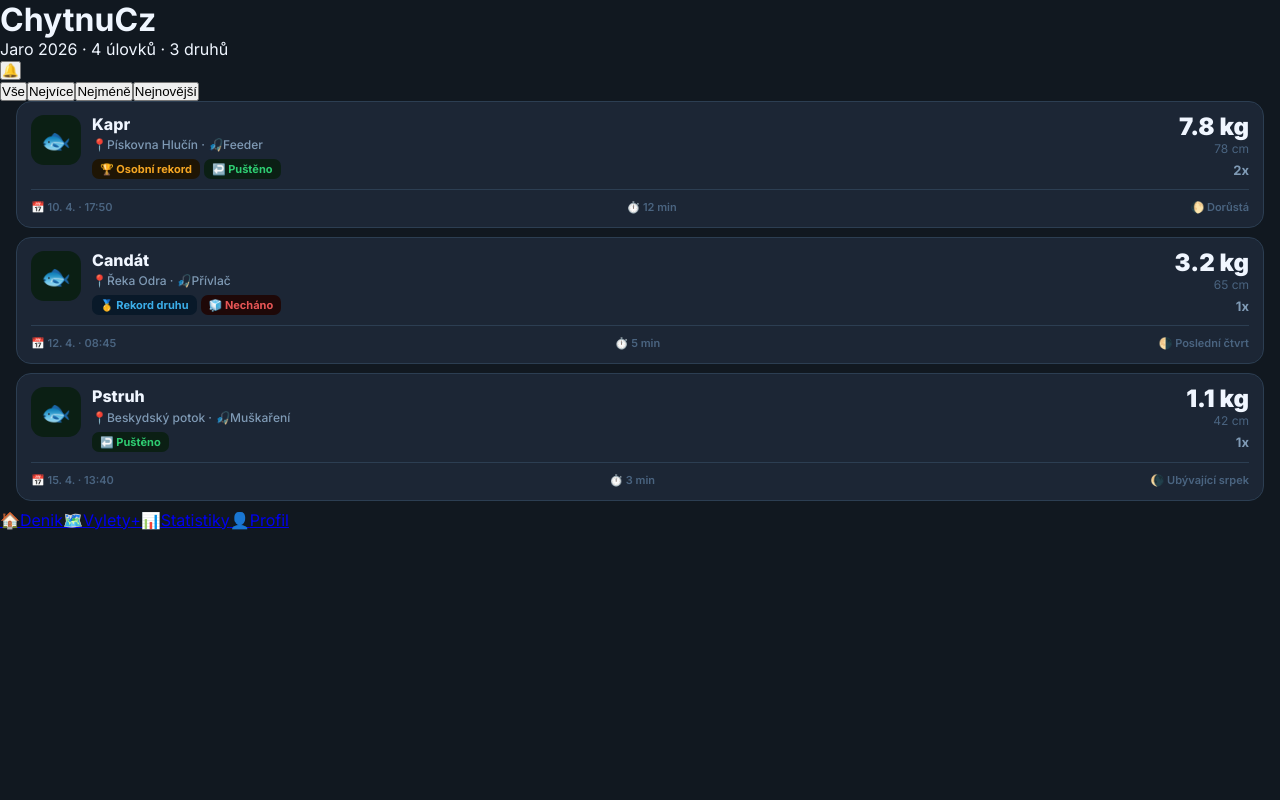
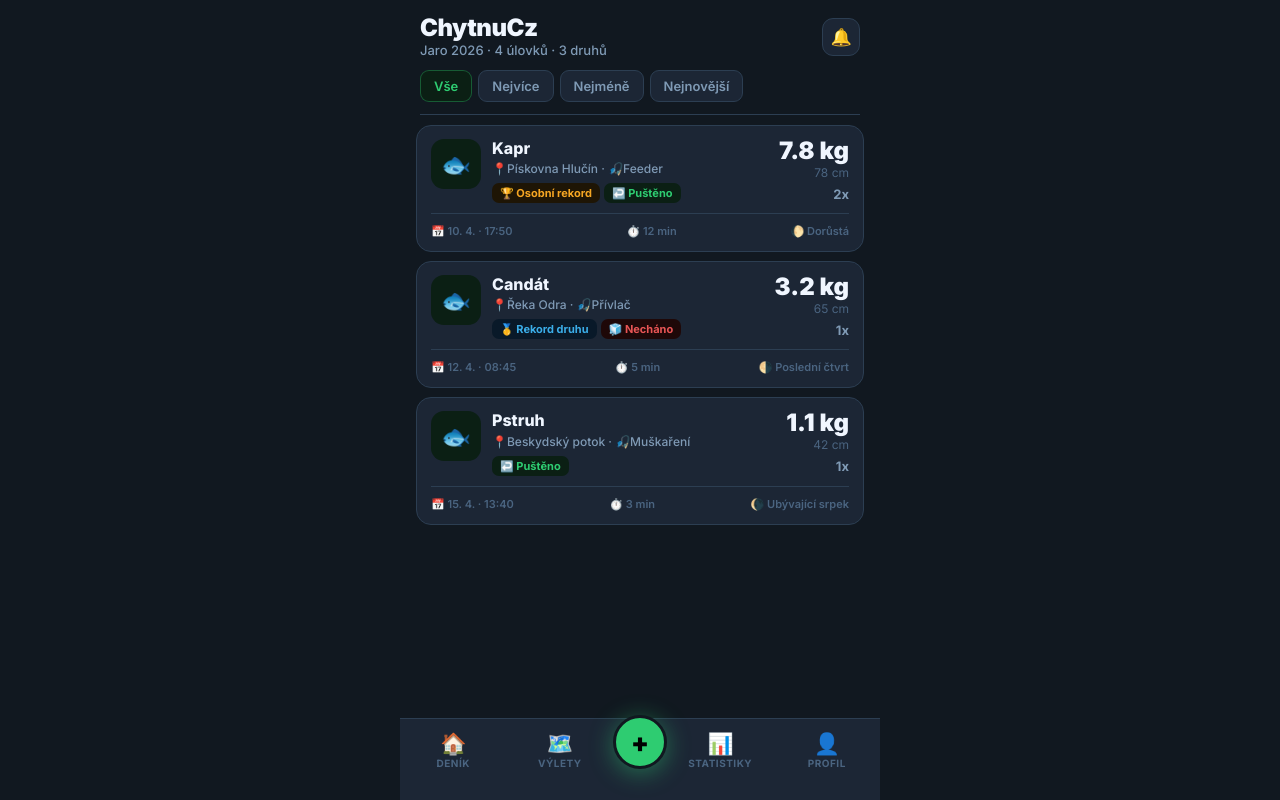
Before and after one commit to Moravec291678/chytnu.cz, a React (Vite) app: page / in a window 1280 px wide. Built offline with nearby package versions, Linux system fonts and the light colour scheme.

Commit message:
fix: update Layout and HomePage class names to match CSS

```diff
--- a/src/components/Layout.jsx
+++ b/src/components/Layout.jsx
@@ -1,34 +1,32 @@
 import { Link } from "react-router-dom";
 import "../styles/Layout.css";
+
 function Layout({ children }) {
   return (
-    <>
-      <header></header>
-      <main>{children}</main>
-      <footer>
-        <nav className="footer-nav">
-          <Link to={"/"} className="footer-link">
-            🏠
-            <span>Denik</span>
+    <div className="layout">
+      <main className="layout-main">{children}</main>
+      <nav className="bottom-nav">
+        <Link to={"/"} className="nav-item">
+          <span className="nav-icon">🏠</span>
+          <span className="nav-label">Deník</span>
         </Link>
-          <Link to={"/trips"} className="footer-link">
-            🗺️
-            <span>Vylety</span>
+        <Link to={"/trips"} className="nav-item">
+          <span className="nav-icon">🗺️</span>
+          <span className="nav-label">Výlety</span>
         </Link>
-          <Link to={"/add"} className="footer-link">
-            <span>+</span>
+        <Link to={"/add"} className="nav-fab">
+          +
         </Link>
-          <Link to={"/stats"} className="footer-link">
-            📊
-            <span>Statistiky</span>
+        <Link to={"/stats"} className="nav-item">
+          <span className="nav-icon">📊</span>
+          <span className="nav-label">Statistiky</span>
         </Link>
-          <Link to={"/profile"} className="footer-link">
-            👤
-            <span>Profil</span>
+        <Link to={"/profile"} className="nav-item">
+          <span className="nav-icon">👤</span>
+          <span className="nav-label">Profil</span>
         </Link>
       </nav>
-      </footer>
-    </>
+    </div>
   );
 }
 
--- a/src/pages/HomePage.jsx
+++ b/src/pages/HomePage.jsx
@@ -2,6 +2,7 @@ import Layout from "../components/Layout";
 import { useCatches } from "../context/CatchContext";
 import SpeciesCard from "../components/SpeciesCard";
 import { getSeason } from "../utils/helpers";
+import "../styles/HomePage.css";
 
 function HomePage() {
   const { state, dispatch } = useCatches();
@@ -37,43 +38,39 @@ function HomePage() {
       return 0;
     },
   );
+
   return (
     <Layout>
       <header className="home-header">
         <div className="home-header-top">
-          <div className="home-header-rg">
+          <div>
             <h1>ChytnuCz</h1>
-            <div className="home-header-tg-sub">
-              <span>
-                {getSeason()} {year}
-              </span>
-              {" · "}
-              <span> {state.catches.length} úlovků</span>
-              {" · "}
-              <span>{speciesGroups.length} druhů</span>
-            </div>
+            <p>
+              {getSeason()} {year} · {state.catches.length} úlovků ·{" "}
+              {speciesGroups.length} druhů
+            </p>
           </div>
-          <div className="home-header-lf">
-            <button>🔔</button>
+          <div className="home-header-actions">
+            <button className="header-btn">🔔</button>
           </div>
         </div>
 
-        <div className="home-header-sort">
+        <div className="filter-bar">
           <button
             onClick={() => dispatch({ type: "SET_SORT", payload: "vse" })}
-            className="btn-sort"
+            className={state.sortBy === "vse" ? "chip chip-active" : "chip"}
           >
             Vše
           </button>
           <button
             onClick={() => dispatch({ type: "SET_SORT", payload: "nejvice" })}
-            className="btn-sort"
+            className={state.sortBy === "nejvice" ? "chip chip-active" : "chip"}
           >
             Nejvíce
           </button>
           <button
             onClick={() => dispatch({ type: "SET_SORT", payload: "nejmene" })}
-            className="btn-sort"
+            className={state.sortBy === "nejmene" ? "chip chip-active" : "chip"}
           >
             Nejméně
           </button>
@@ -81,12 +78,15 @@ function HomePage() {
             onClick={() =>
               dispatch({ type: "SET_SORT", payload: "nejnovejsi" })
             }
-            className="btn-sort"
+            className={
+              state.sortBy === "nejnovejsi" ? "chip chip-active" : "chip"
+            }
           >
             Nejnovější
           </button>
         </div>
       </header>
+
       {sortedCatches.map(([speciesKey, data]) => {
         const biggest = data.catches.reduce((max, item) => {
           return item.weightKg > max.weightKg ? item : max;
```
Lines whose indentation alone changed are shown as unchanged.
